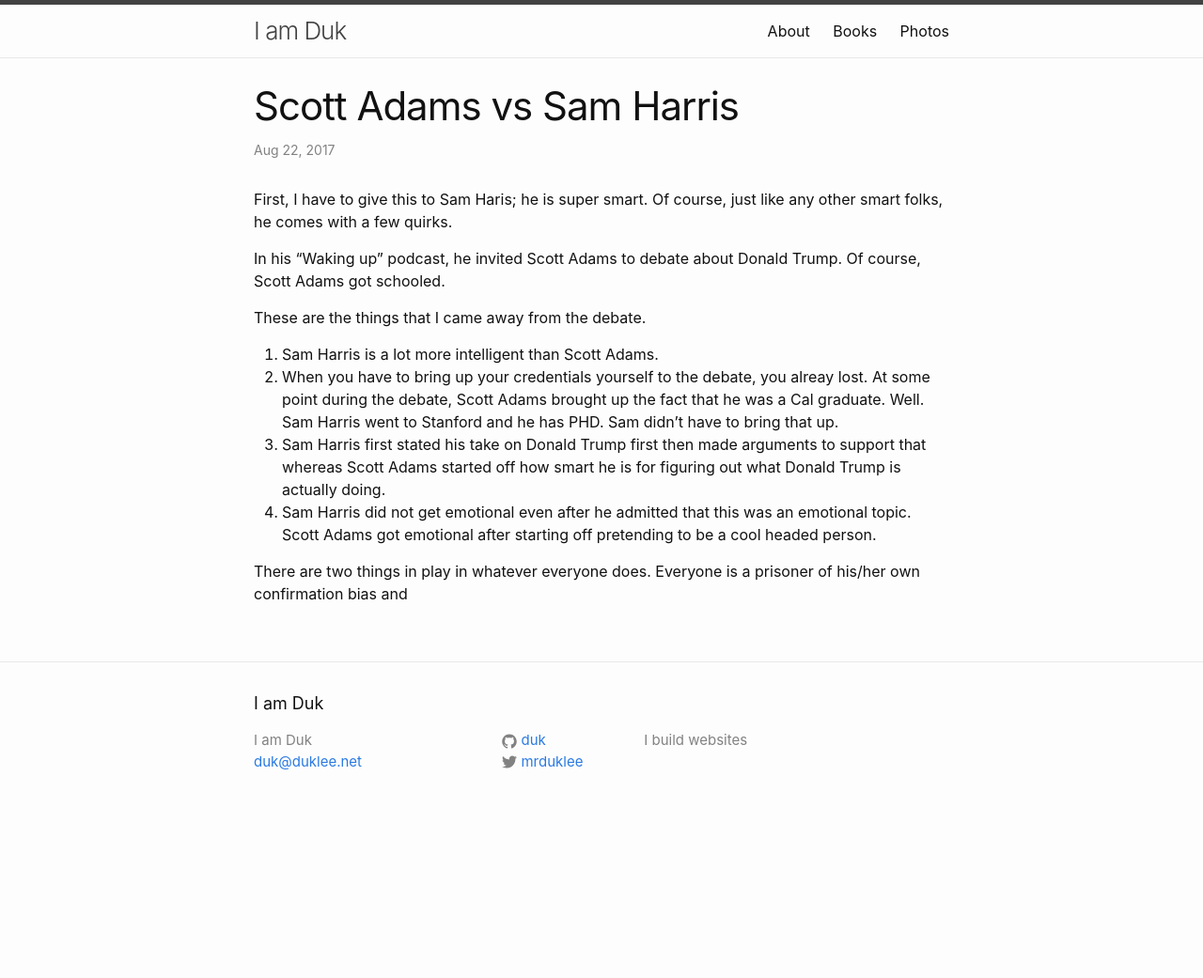
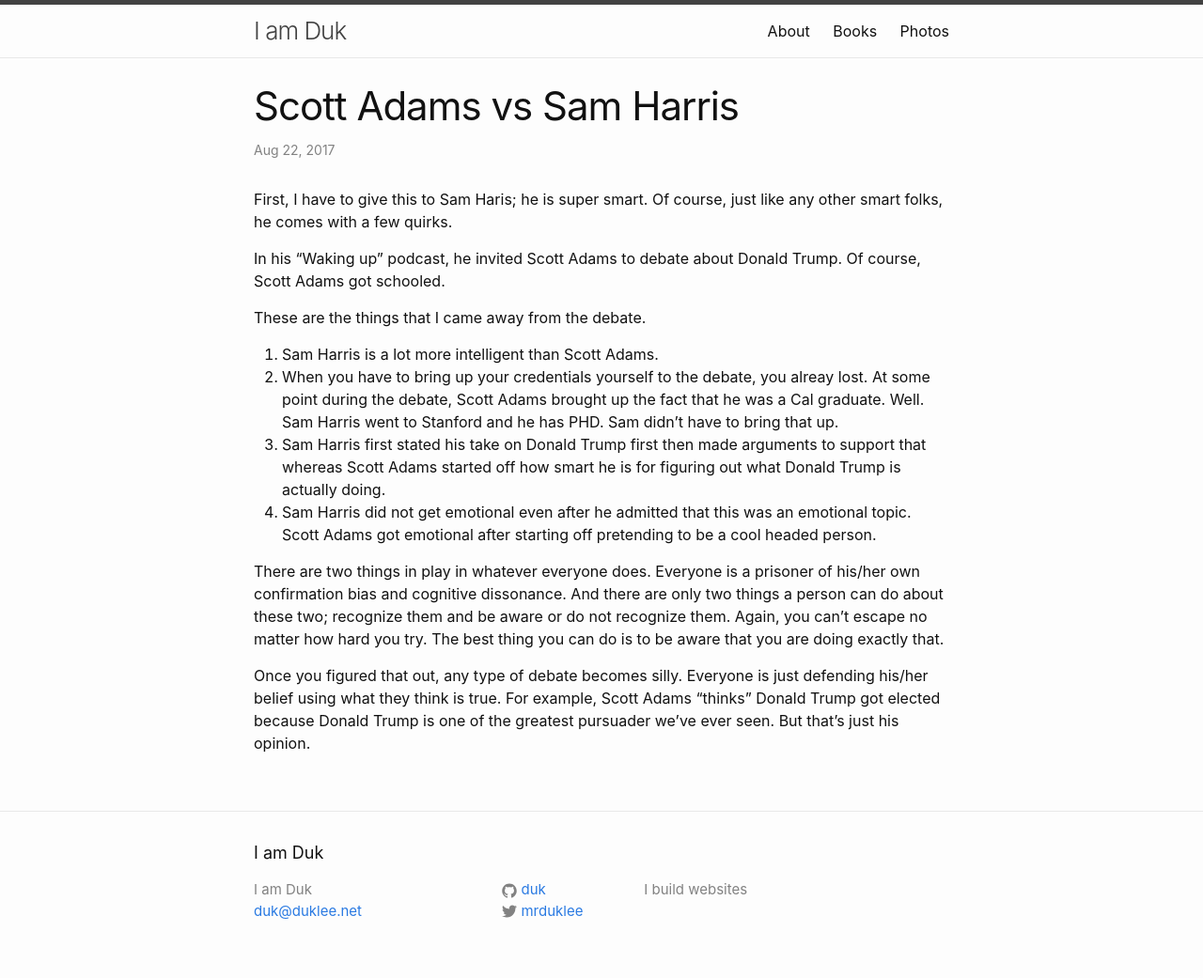
Before and after one commit to duk/dukleenet, a Jekyll site: the page built from _posts/2017-08-22-Scott-Adams-vs-Sam-Harris.markdown, in a window 1280 px wide. Shown: the whole page at 94% size. Built offline with Jekyll 4.4.1, drawn with Linux system fonts in a browser that asks for light colours; before the commit the page ends 900 px from its top, so only the background shows below that.

Commit message:
more posts

```diff
--- a/_posts/2017-08-22-Scott-Adams-vs-Sam-Harris.markdown
+++ b/_posts/2017-08-22-Scott-Adams-vs-Sam-Harris.markdown
@@ -16,4 +16,6 @@
 3. Sam Harris first stated his take on Donald Trump first then made arguments to support that whereas Scott Adams started off how smart he is for figuring out what Donald Trump is actually doing.
 4. Sam Harris did not get emotional even after he admitted that this was an emotional topic. Scott Adams got emotional after starting off pretending to be a cool headed person.
 
-There are two things in play in whatever everyone does. Everyone is a prisoner of his/her own confirmation bias and
+There are two things in play in whatever everyone does. Everyone is a prisoner of his/her own confirmation bias and cognitive dissonance. And there are only two things a person can do about these two; recognize them and be aware or do not recognize them. Again, you can't escape no matter how hard you try. The best thing you can do is to be aware that you are doing exactly that.
+
+Once you figured that out, any type of debate becomes silly. Everyone is just defending his/her belief using what they think is true. For example, Scott Adams "thinks" Donald Trump got elected because Donald Trump is one of the greatest pursuader we've ever seen. But that's just his opinion.
```
Also changed, not shown: _posts/2017-08-24-Are-We-Really-that-Complicated.markdown (added, +8 -0 lines).
